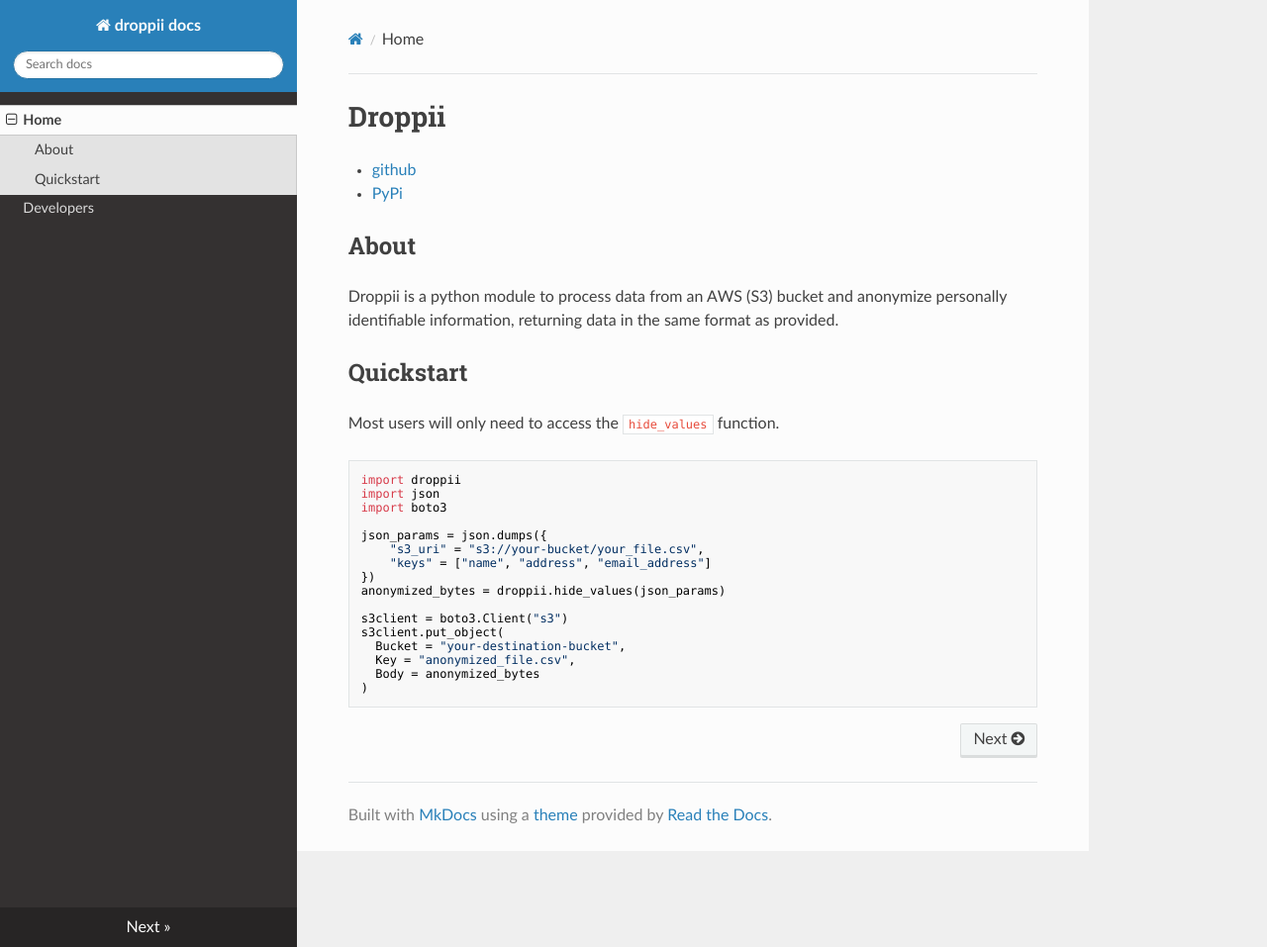
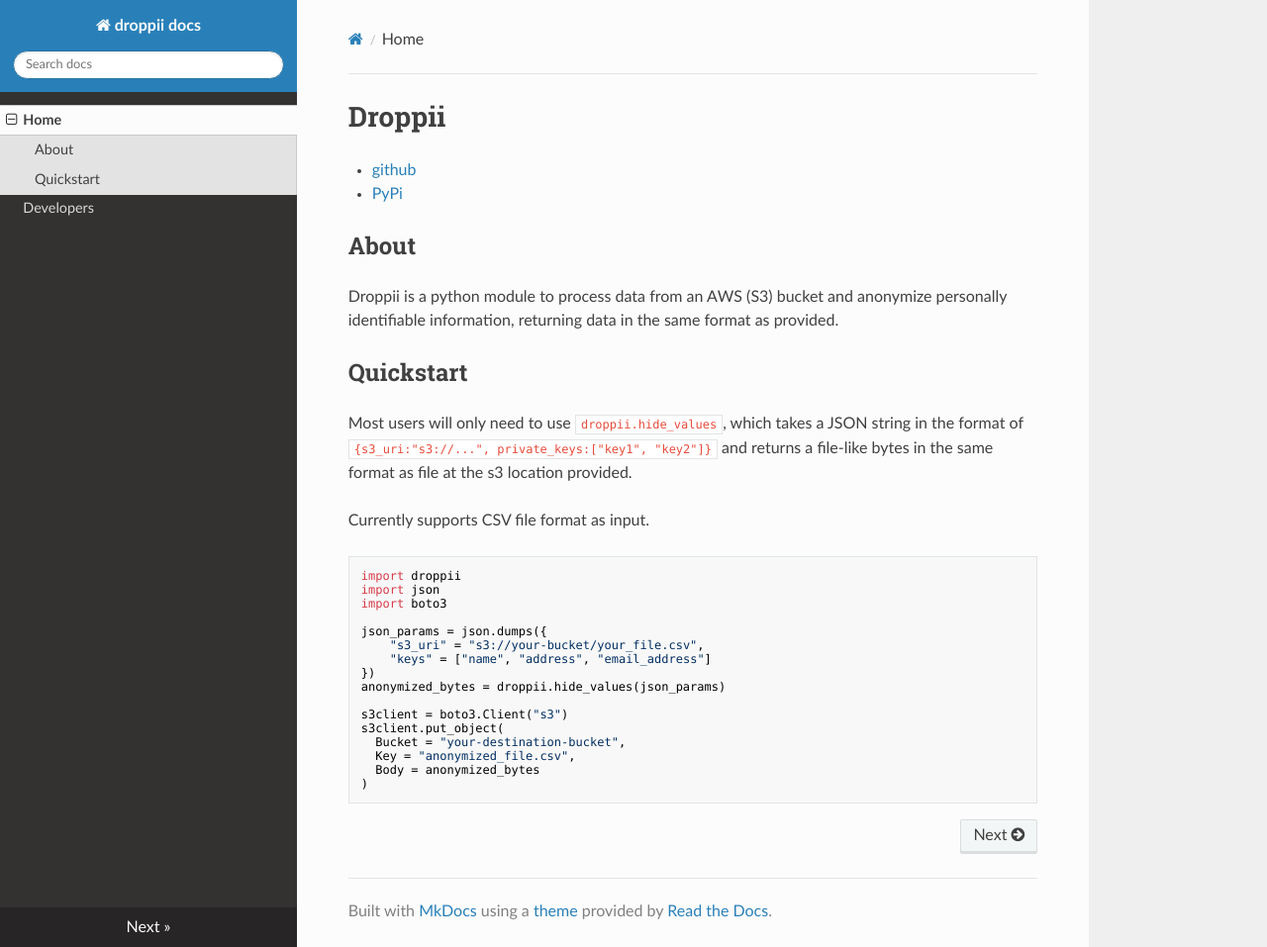
Before and after one commit to samule-i/droppii, an MkDocs documentation site: the page built from docs/docs/index.md, in a window 1280 px wide and 957 px high. Shown: the whole window at 99% size. Built offline with MkDocs 1.6.1, drawn with Linux system fonts in a browser that asks for light colours; nearby versions of some CDN libraries.

Commit message:
documentation: improve quickstart information

````diff
--- a/docs/docs/index.md
+++ b/docs/docs/index.md
@@ -6,7 +6,9 @@
 Droppii is a python module to process data from an AWS (S3) bucket and anonymize personally identifiable information, returning data in the same format as provided.
 
 ## Quickstart
-Most users will only need to access the `hide_values` function.
+Most users will only need to use `droppii.hide_values`, which takes a JSON string in the format of `{s3_uri:"s3://...", private_keys:["key1", "key2"]}` and returns a file-like bytes in the same format as file at the s3 location provided.
+
+Currently supports CSV file format as input.
 ```python
 import droppii
 import json
````
